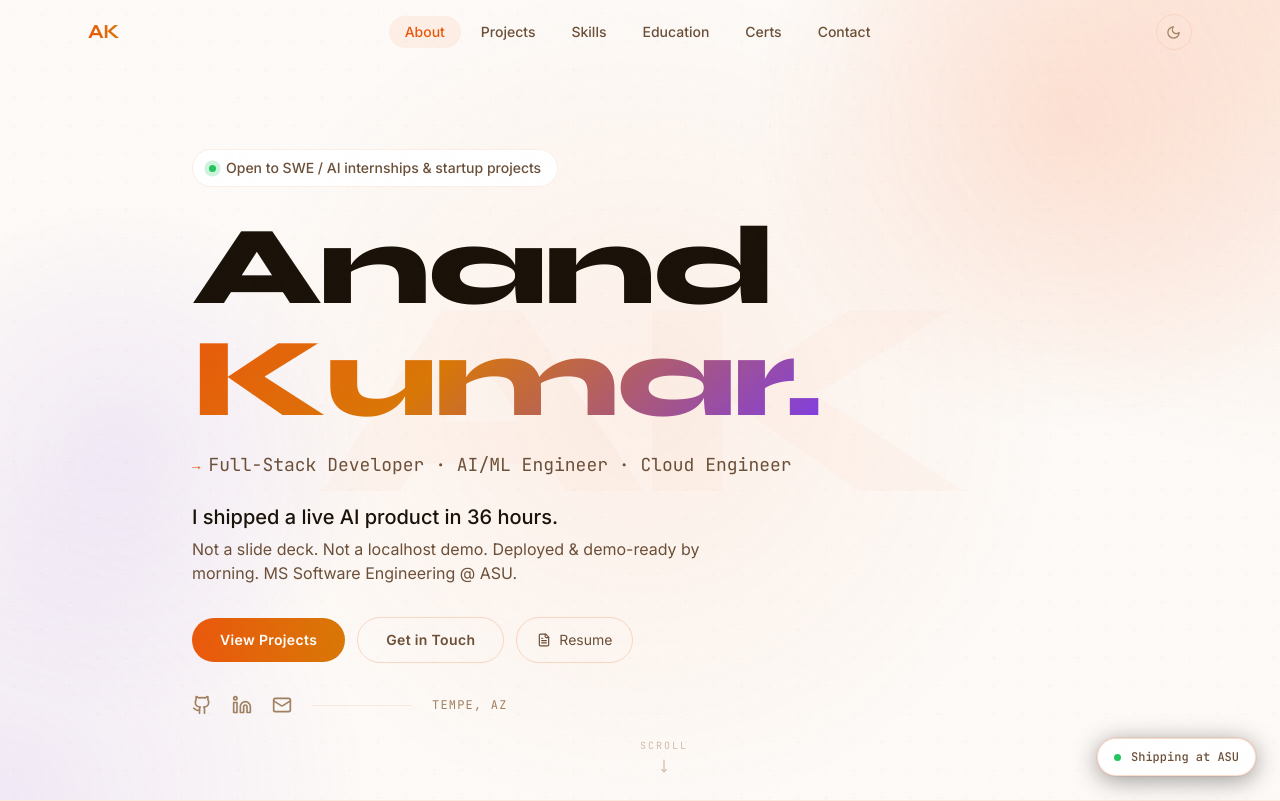
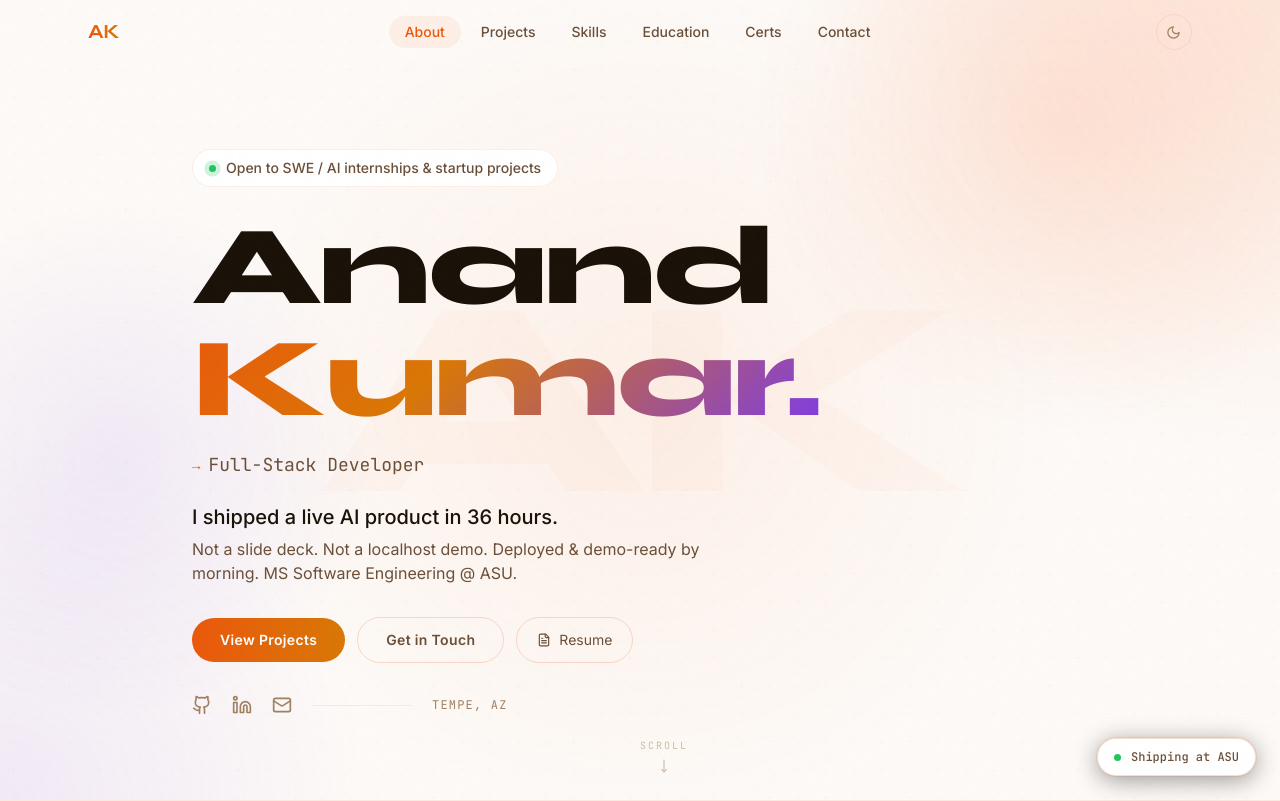
Before and after one commit to akuma579/Portfolio, a Next.js app: page / in a window 1280 px wide. Shown: the top 801 px of the page. Built offline with nearby package versions, Linux system fonts and the light colour scheme.

Commit message:
chore(hero): restore typing animation for roles

```diff
--- a/components/HeroSection.tsx
+++ b/components/HeroSection.tsx
@@ -114,11 +114,12 @@ export default function HeroSection() {
           <span className="gradient-text">Kumar.</span>
         </h1>
 
-        {/* Primary roles (show first three) */}
+        {/* Typing role */}
         <div className="flex items-center gap-2 mb-5 h-9">
           <span className="text-[var(--accent-primary)] font-mono text-sm">→</span>
           <p className="font-mono text-[var(--text-secondary)] text-lg">
-            {ROLES.slice(0, 3).join(" \u00B7 ")}
+            {displayed}
+            <span className="type-cursor text-[var(--accent-primary)]">|</span>
           </p>
         </div>
 
```
